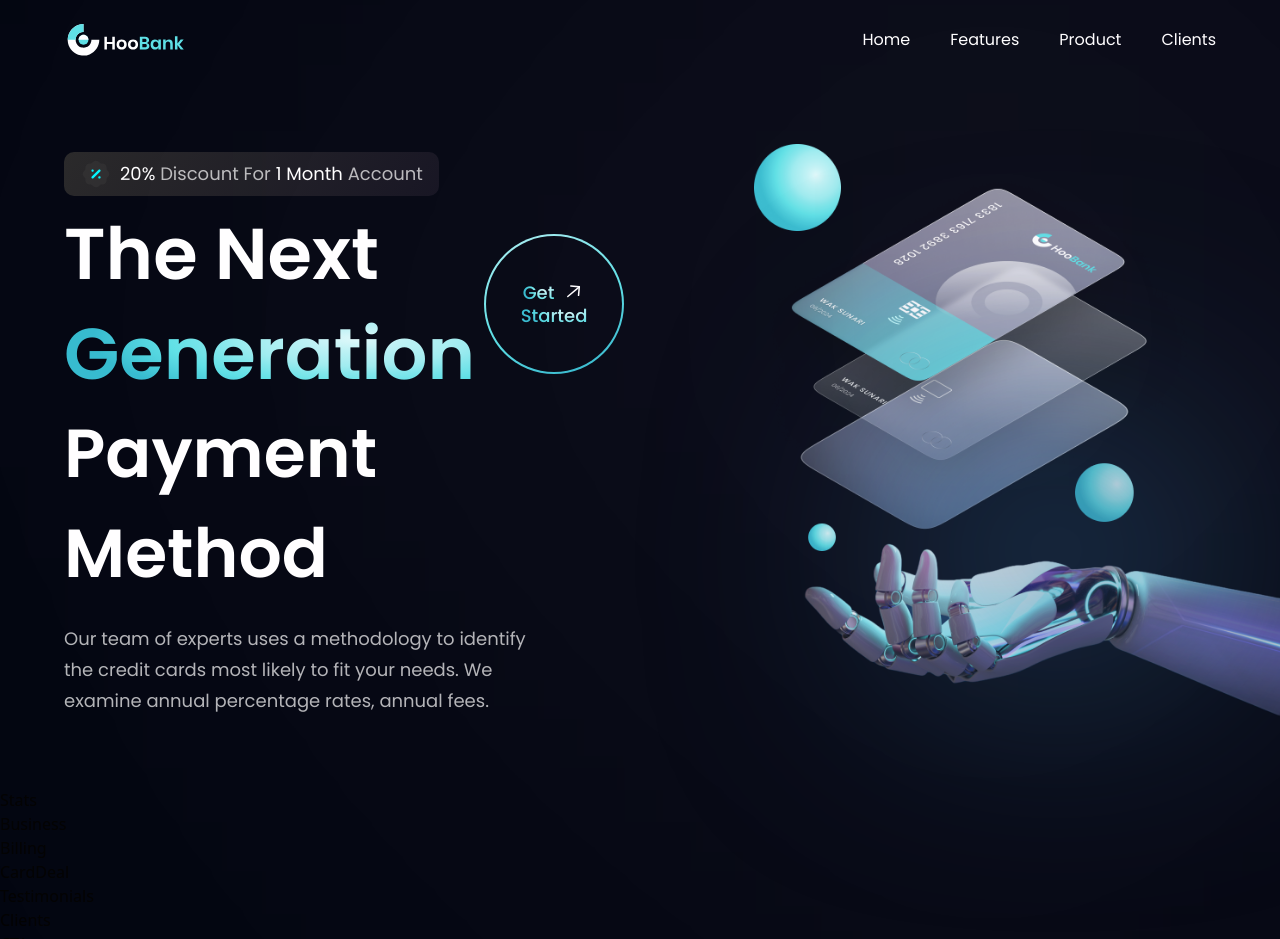
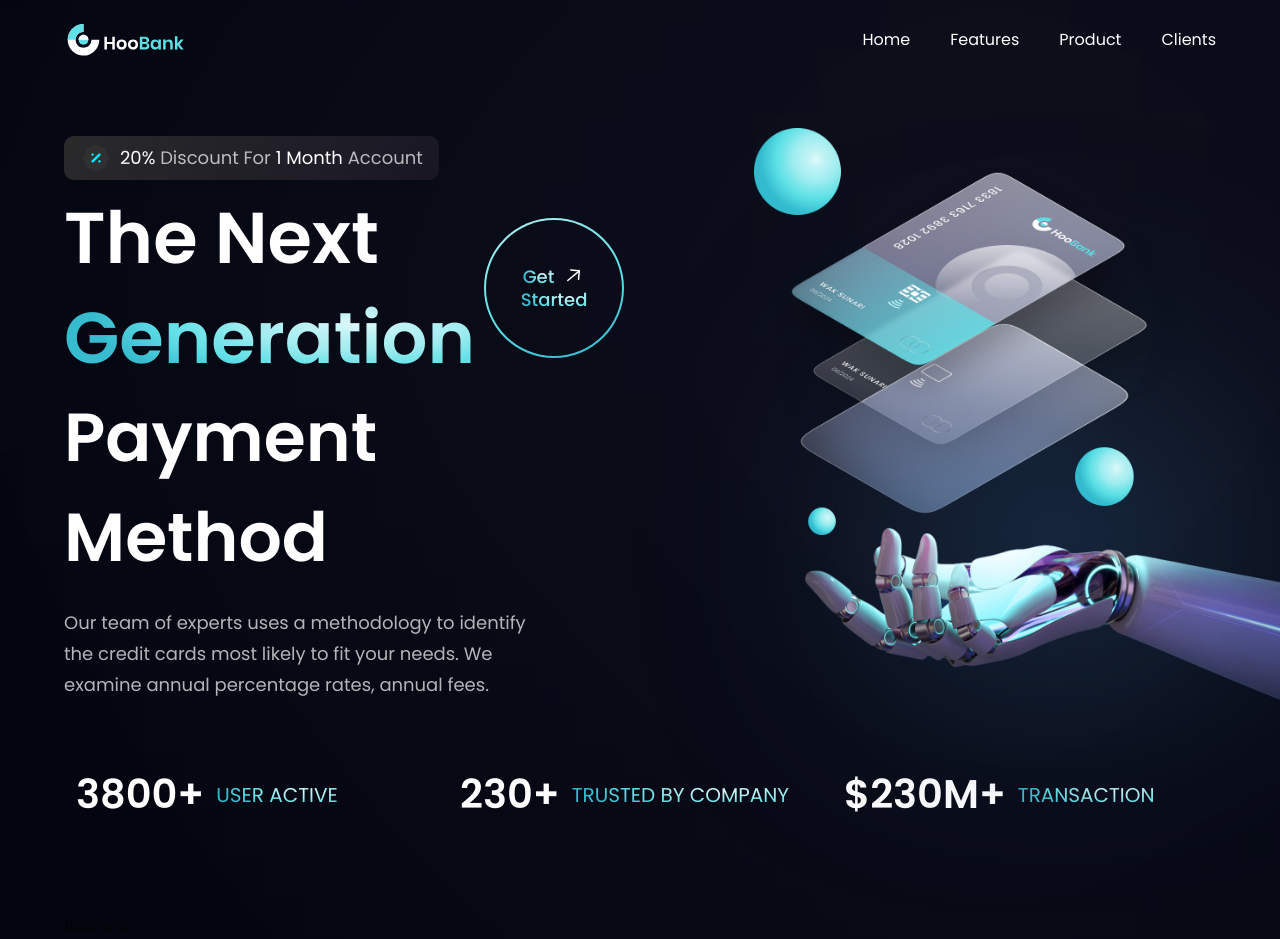
Before and after one commit to irfanshaikh18/HooBank, a React (Vite) app: page / in a window 1280 px wide. Shown: the top 939 px of the page. Built offline with nearby package versions, Linux system fonts and the light colour scheme.

Commit message:
stats section completes

```diff
--- a/src/App.jsx
+++ b/src/App.jsx
@@ -31,7 +31,7 @@
           </div>
         </div>
         {/*  */}
-        <div className={`bg-primary ${styles.flexStart}`}>
+        <div className={`bg-primary ${styles.paddingX} ${styles.flexCenter}`}>
           <div className={`${styles.boxWidth}`}>
             <Stats /> <Business /> <Billing /> <CardDeal /> <Testimonials />{' '}
             <Clients /> <CTA /> <Footer />
--- a/src/components/Hero.jsx
+++ b/src/components/Hero.jsx
@@ -6,7 +6,7 @@
 export default class Hero extends React.Component {
   render() {
     return (
-      <section
+      <main
         id="home"
         className={`flex md:flex-row flex-col ${styles.paddingY}`}
       >
@@ -47,7 +47,7 @@
           <img
             src={robot}
             alt="billing"
-            className="w-[100%] h-[100%] relative z-5"
+            className="w-[100%] h-[100%] relative z-[5]"
           />
           <div className="absolute z-[0] w-[40%] h-[35%] top-0 pink__gradient" />
           <div className="absolute z-[1] w-[80%] h-[80%] rounded-full bottom-40 white__gradient" />
@@ -57,7 +57,7 @@
         <div className={`ss:hidden ${styles.flexCenter}`}>
           <GetStarted />
         </div>
-      </section>
+      </main>
     )
   }
 }
--- a/src/components/Stats.jsx
+++ b/src/components/Stats.jsx
@@ -1,7 +1,24 @@
 import React from 'react'
+import { stats } from '../constants/index'
+import styles from '../styles'
 
-export default function Stats() {
-  return (
-    <div>Stats</div>
-  )
+export default class Stats extends React.Component {
+  render() {
+    return (
+      <section
+        className={`${styles.flexCenter} flex-row flex-wrap sm:mb-20 mb-6`}
+      >
+        {stats.map((stat) => (
+          <div key={stat.id} className={`flex-1 flex justify-start items-center flex-row m-3`}>
+            <h4 className="font-poppins font-semibold xs:text-[40px] text-[30px] xs:leading-[53px] leading-[43px] text-white">
+              {stat.value}
+            </h4>
+            <p className="font-poppins font-normal xs:text-[20px] text-[15px] xs:leading-[26px] leading-[21px] text-gradient uppercase ml-3">
+              {stat.title}
+            </p>
+          </div>
+        ))}
+      </section>
+    )
+  }
 }
--- a/src/styles.js
+++ b/src/styles.js
@@ -10,7 +10,7 @@
   flexStart: 'flex justify-center items-start',
 
   paddingX: 'sm:px-16 px-6',
-  paddingY: 'sm:py-16 py-6',
+  paddingY: 'sm:py-12 py-2',
   padding: 'sm:px-16 px-6 sm:py-12 py-4',
 
   marginX: 'sm:mx-16 mx-6',
```
